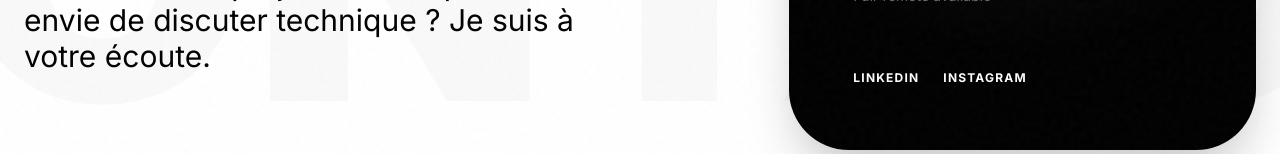
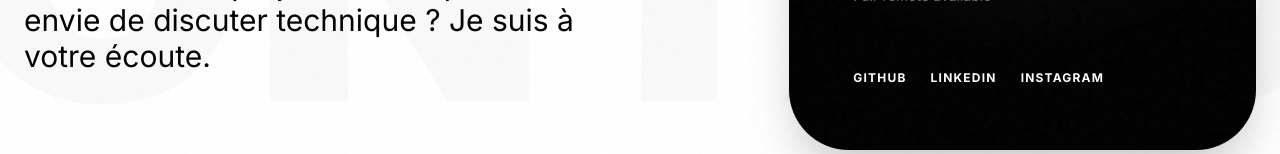
Before and after one commit to jules-gd-dev/showcase, a Nuxt app: page /contact in a window 1280 px wide. Shown: the part 518-672 px from the top of the page. Built offline with nearby package versions, Linux system fonts and the light colour scheme.

Commit message:
fix: social links and first-person text on contact page

```diff
--- a/pages/contact.vue
+++ b/pages/contact.vue
@@ -114,14 +114,22 @@
                   </div>
 
                   <div class="pt-4">
-                    <div class="flex gap-6">
+                    <div class="flex flex-wrap gap-6">
                       <a
-                        href="#"
+                        href="https://github.com/jules-gd-dev/"
+                        target="_blank"
+                        class="text-xs font-bold uppercase tracking-widest hover:text-amber-500 transition-colors"
+                        >GitHub</a
+                      >
+                      <a
+                        href="https://fr.linkedin.com/in/jules-gay-donat-a44a37372"
+                        target="_blank"
                         class="text-xs font-bold uppercase tracking-widest hover:text-amber-500 transition-colors"
                         >LinkedIn</a
                       >
                       <a
-                        href="#"
+                        href="https://www.instagram.com/jul.esgd"
+                        target="_blank"
                         class="text-xs font-bold uppercase tracking-widest hover:text-amber-500 transition-colors"
                         >Instagram</a
                       >
```
